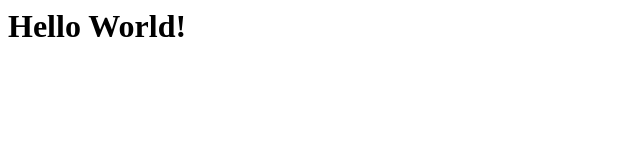
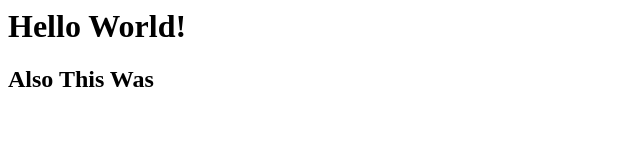
Before and after one commit to daniblya123/Repository, a plain HTML site: page index.html in a window 1280 px wide. Shown: the whole page, without its empty margins (0-640 px from the left). Drawn offline with Linux system fonts and the light colour scheme.

Commit message:
H2 Tag Added

```diff
--- a/index.html
+++ b/index.html
@@ -4,5 +4,6 @@
     </head>
     <body>
         <h1>Hello World!</h1>
+        <h2>Also This Was</h2>
     </body>
 </html>
```
